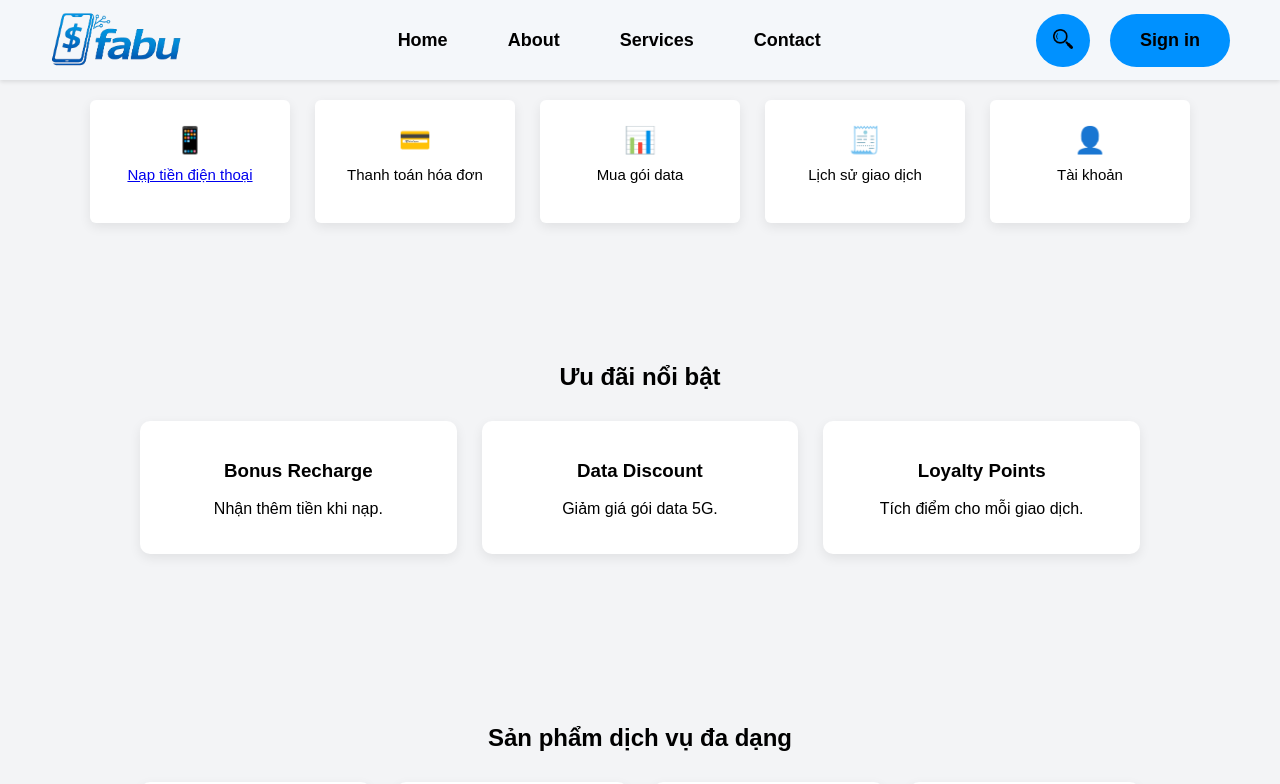
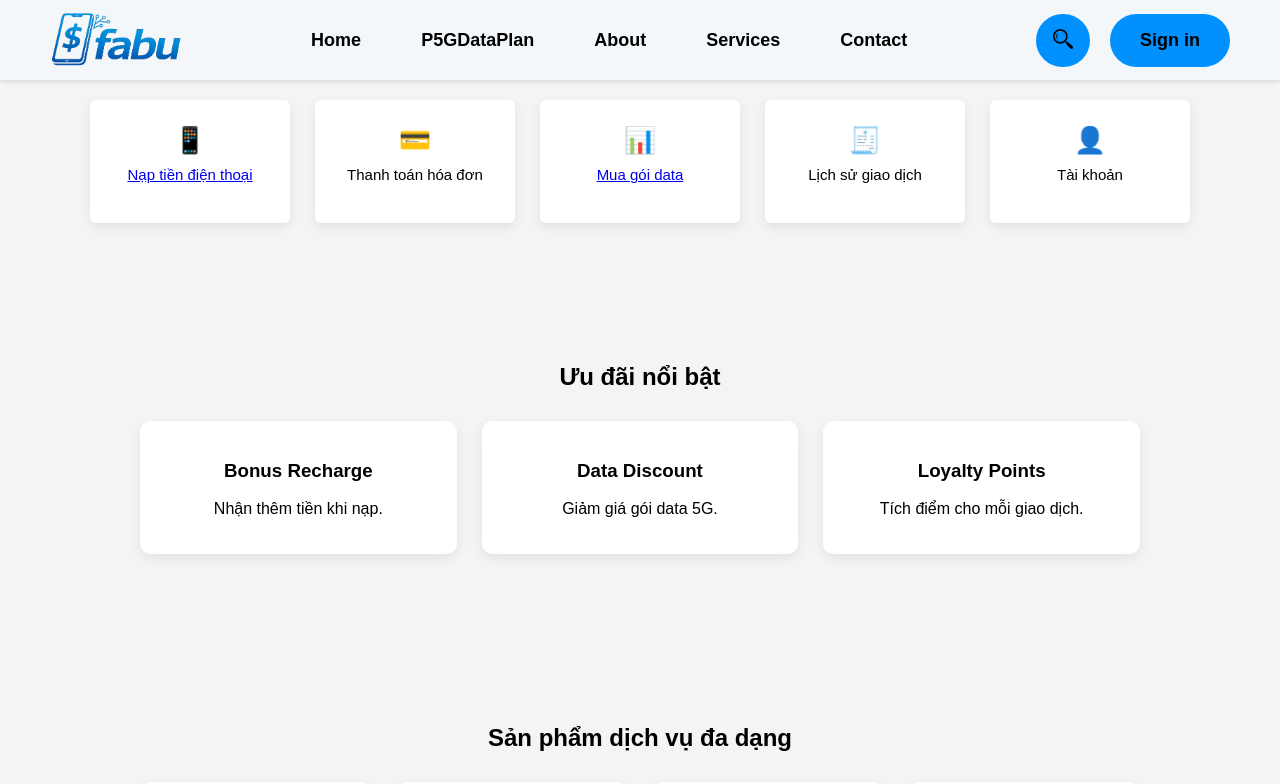
Before and after one commit to MinhBiTong/Fabu, a Next.js app in the folder src/frontend/: page / in a window 1280 px wide. Shown: the top 784 px of the page. Built offline with nearby package versions, Linux system fonts and the light colour scheme.

Commit message:
improvement
atrang about us tạm thời , hoàn thành giao diện header bên

```diff
--- a/src/frontend/src/app/page.tsx
+++ b/src/frontend/src/app/page.tsx
@@ -12,15 +12,15 @@ export default function HomePage() {
             <p>Nạp tiền điện thoại</p>
           </Link>
 
-          <div className="service-card">
+         <div className="service-card">
             <span>💳</span>
             <p>Thanh toán hóa đơn</p>
-          </div>
+         </div>
 
-          <div className="service-card">
+           <Link href="/P5GDataPlan" className="service-card">
             <span>📊</span>
             <p>Mua gói data</p>
-          </div>
+           </Link>
 
           <div className="service-card">
             <span>🧾</span>
--- a/src/frontend/src/components/features/auth/LoginForm.tsx
+++ b/src/frontend/src/components/features/auth/LoginForm.tsx
@@ -6,10 +6,10 @@ type Props = {
 
 function LoginForm({ onClose }: Props) {
   return (
-    <div className= "FullScreen">
-    <div className="loginOverlay">
+    <div className= "FullScreen" >
+    <div className="loginOverlay"onClick={onClose} >
 
-      <div className="loginform">
+      <div className="loginform"    onClick={(e) => e.stopPropagation()}>
 
         <button className="closeBtn"onClick={onClose}>✕</button>
 
--- a/src/frontend/src/components/layout/Header.tsx
+++ b/src/frontend/src/components/layout/Header.tsx
@@ -15,12 +15,13 @@ function Header() {
     const router = useRouter()
     const [showLogin, setShowLogin] = useState(false);
 
+    const [showOptionbar, setOptionBar] = useState(false);
   return (
     <>
     <div className="navibar">
 
       <div className="menu">
-      <Image src={Menu} alt="Menu"  />
+      <Image src={Menu} alt="Menu" onClick={() => setOptionBar(prev => !prev)} />
       </div>
 
        <div className="logo">
@@ -29,6 +30,7 @@ function Header() {
 
       <div className="navlinks">
          <button onClick={() => router.push("/")}>Home</button>
+          <button onClick={() => router.push("/P5GDataPlan")}>P5GDataPlan</button>
          <button onClick={() => router.push("/about")}>About</button>
          <button onClick={() => router.push("/services")}>Services</button>
          <button onClick={() => router.push("/contact")}>Contact</button>
@@ -50,6 +52,17 @@ function Header() {
         <Loginform onClose={() => setShowLogin(false)} />
       )}
 
+      {showOptionbar &&(
+        <div className="MenuList">
+           <button onClick={() => { router.push("/"); setOptionBar(false); }}>Home</button>
+          <button onClick={() => {router.push("/P5GDataPlan") ; setOptionBar(false); }}>P5GDataPlan</button>
+         <button onClick={() => {router.push("/about"); setOptionBar(false);}}>About</button>
+         <button onClick={() => {router.push("/services") ; setOptionBar(false);}}>Services</button>
+         <button onClick={() => {router.push("/contact"); setOptionBar(false);}}>Contact</button>
+        </div>
+      )}
+
+
     </>
   );
 }
--- a/src/frontend/src/styles/globals.css
+++ b/src/frontend/src/styles/globals.css
@@ -173,6 +173,39 @@ display : flex ;
 }
 /* Header */
 
+/* Header Sidebar */
+.MenuList{
+    background-color: rgba(0, 0, 0, 0.3) ;
+  position: fixed;
+  top: 80px;
+  left: 0;
+
+  width: 100vw;
+  height: 100vh;
+  z-index: 1 ;
+  display: none ;
+  flex-direction: column;
+}
+.MenuList button{
+  background-color: rgb(246, 248, 249);
+  font-size: 18px ;
+  padding : 5px 0 ;
+  border : 0.1px solid black;
+}
+@media (max-width :1200px){
+  .MenuList{
+    display: flex;
+  }
+}
+@media (max-width: 700px) {
+  .MenuList{
+  top : 60px ;
+  }
+
+}
+/* Header Sidebar */
+
+
 /* Footer */
 .footer{
   background-color: rgb(237, 237, 237);
@@ -311,7 +344,7 @@ width : 80%
 .FullScreen{
   background-color: rgba(0, 0, 0, 0.3) ;
   position: fixed;
-  top: 0;
+  top: 0px;
   left: 0;
 
   width: 100vw;
@@ -693,3 +726,21 @@ font-size: 18px ;
 }
 }
 /* 5G Data Plan Page */
+
+/* About us */
+.Introduction{
+  width : 100% ;
+
+  display:  flex ;
+  flex-direction: row;
+  padding : 30px ;
+}
+.Introduction img{
+width : auto ;
+height : 300px ;
+
+}
+
+
+
+/* About us */
```
Also changed, not shown: src/frontend/src/app/about/page.tsx (+15 -0 lines), src/frontend/src/app/about/metadata.ts (deleted), 1 other file (tests, documents, lock files or other folders).
